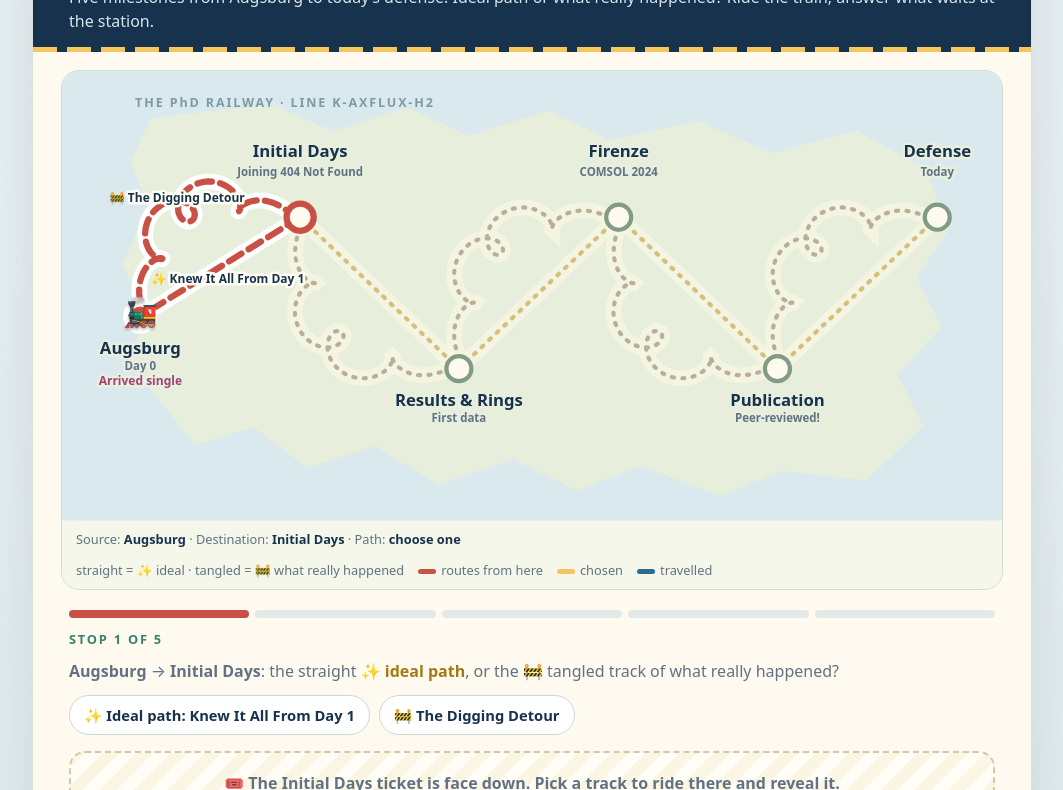
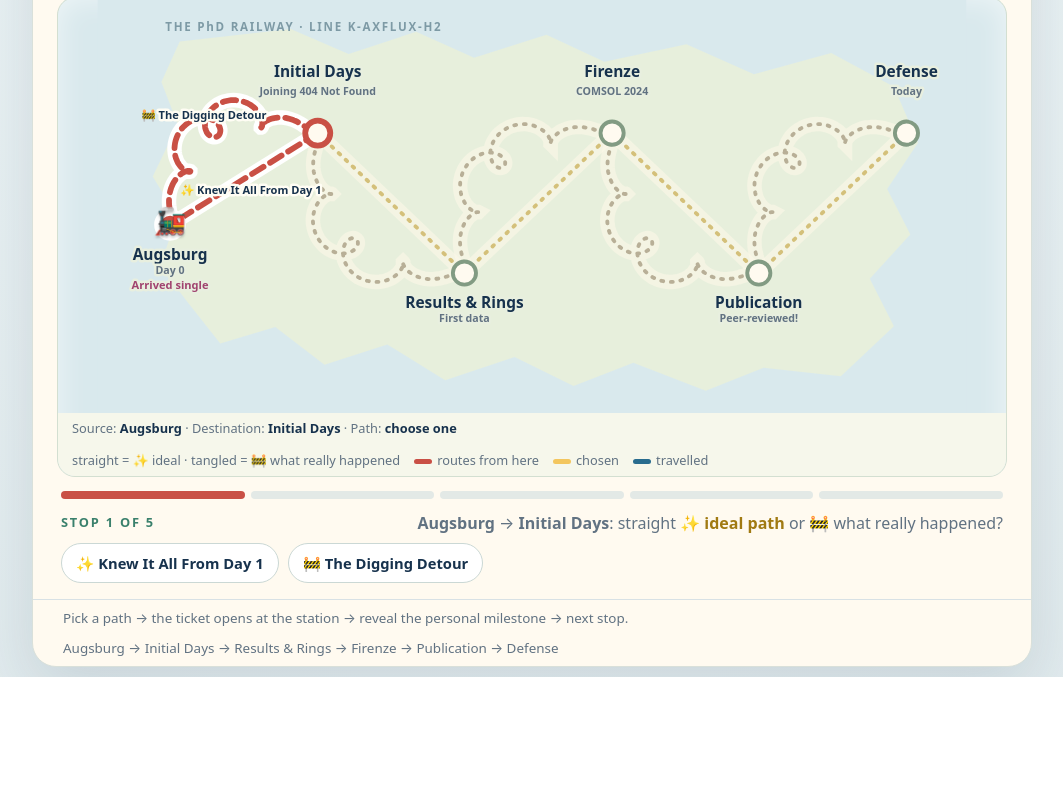
Before and after one commit to RohanKini7/ticket_to_ride, a plain HTML site: page index.html in a window 1280 px wide. Shown: the part 144-934 px from the top of the page, without its empty margins (108-1171 px from the left). After the commit the page ends 821 px from the top, so only its background shows below. Drawn offline with Linux system fonts and the light colour scheme.

Commit message:
Open the ticket as a card on arrival instead of the long section below the map
- Compact bar under the map: progress, leg, path choices, back / open ticket
- On arrival the ticket opens as a card over the map (close with ×, Esc or
  clicking outside; reopen with "Open ticket"); finale opens as a card too
- Layout shrinks the map to fit laptop screens without scrolling

Co-Authored-By: Claude Opus 5.5 <noreply@anthropic.com>
Claude-Session: https://claude.ai/code/session_015QERPtkPJZPMnCPqmii88K

```diff
--- a/index.html
+++ b/index.html
@@ -52,7 +52,7 @@ h1{font-size:clamp(2rem,5vw,3rem);line-height:1.05;margin:7px 0 8px}
 .sw{display:inline-block;width:18px;height:5px;border-radius:3px;vertical-align:middle;margin-right:5px}
 
 /* Content */
-.content{padding:20px 36px 30px;min-height:300px}
+.content{padding:14px 28px 16px}
 .stubs{display:flex;gap:6px;margin-bottom:12px}
 .stub{flex:1;height:8px;border-radius:4px;background:#e3e9e6}
 .stub.done{background:var(--blue)}.stub.now{background:var(--red)}
@@ -112,6 +112,19 @@ h2{font-size:clamp(1.4rem,4vw,1.9rem);margin:5px 0 10px;color:var(--navy)}
 .city text.life.hidden{opacity:0}
 .city text.life.pop{animation:lifepop .7s ease}
 @keyframes lifepop{0%{opacity:0}40%{opacity:1;fill:#e0559a}100%{opacity:1}}
+/* Compact bar + ticket card */
+.bar{display:flex;gap:10px 14px;align-items:center;justify-content:space-between;flex-wrap:wrap;margin-top:8px}
+.bar .leg{margin:0;color:var(--muted)}
+.bar .route-choices{margin:0}
+.bar-btns{display:flex;gap:10px;flex-wrap:wrap}
+.overlay{position:fixed;inset:0;background:#17324d55;display:flex;align-items:center;justify-content:center;padding:16px;z-index:5}
+.overlay[hidden]{display:none}
+.card{position:relative;background:var(--cream);border:2px dashed #d5c7a4;border-radius:20px;box-shadow:0 24px 70px #17324d55;width:min(620px,100%);max-height:88vh;display:flex;flex-direction:column}
+.card.pop{animation:cardin .4s ease}
+@keyframes cardin{from{opacity:0;transform:translateY(24px) scale(.96)}to{opacity:1;transform:none}}
+#cardBody{overflow:auto;padding:24px 26px 22px}
+.close{position:absolute;top:8px;right:10px;border:0;background:#e8eef0;color:var(--navy);width:34px;height:34px;border-radius:50%;font-size:1.3rem;cursor:pointer;z-index:1}
+.card .cleared{margin-right:30px}
 /* Dares */
 .dare-row{display:flex;gap:12px;align-items:center;flex-wrap:wrap;margin-top:18px;padding-top:16px;border-top:1px dashed #e0d5b8}
 .dare-btn{background:var(--gold);color:var(--navy)}.dare-btn:hover{background:#eab83f}
@@ -122,6 +135,16 @@ h2{font-size:clamp(1.4rem,4vw,1.9rem);margin:5px 0 10px;color:var(--navy)}
 #confetti{position:fixed;inset:0;pointer-events:none;z-index:10}
 @media(max-width:650px){body{padding:8px}main{border-radius:16px}header{padding:20px 22px 17px}.route-wrap{padding:12px 10px 0}.content{padding:19px 20px 25px}.footer{padding:12px 20px}.city text{font-size:14px}.map-caption{font-size:.7rem;padding:8px}}
 @media(prefers-reduced-motion:reduce){*,*:before,*:after{animation:none!important;transition:none!important}}
+/* Fit everything on one screen */
+header{padding:16px 30px 14px}
+h1{font-size:clamp(1.7rem,4vw,2.4rem);margin:4px 0 4px}
+.subtitle{font-size:.92rem}
+.route-wrap{padding:12px 24px 0}
+.map svg{max-height:calc(100vh - 385px);min-height:240px}
+.map{background:var(--water)}
+body{padding:10px}
+.map-caption{padding:6px 14px}
+.footer{padding:8px 30px}
 </style>
 </head>
 <body>
@@ -154,8 +177,9 @@ h2{font-size:clamp(1.4rem,4vw,1.9rem);margin:5px 0 10px;color:var(--navy)}
 </div></div>
 
 <section class="content" id="stage" aria-live="polite"></section>
-<div class="footer"><span>Pick a path → tell the PhD phase → reveal the personal milestone → retell it in that style.</span><span id="lineFooter"></span></div>
+<div class="footer"><span>Pick a path → the ticket opens at the station → reveal the personal milestone → next stop.</span><span id="lineFooter"></span></div>
 </main>
+<div class="overlay" id="overlay" hidden><div class="card" role="dialog" aria-modal="true" aria-label="Ticket"><button class="close" id="closeCard" aria-label="Close the ticket and look at the map">×</button><div id="cardBody"></div></div></div>
 
 <script src="content.js"></script>
 <script>
@@ -248,7 +272,7 @@ Object.entries(CITIES).forEach(([id,c])=>{
 });
 
 /* ---------- Journey logic ---------- */
-const state={city:START,history:[],pending:null,revealed:false,alt:false,dare:null,fact:null,life:false};
+const state={city:START,history:[],pending:null,revealed:false,alt:false,dare:null,fact:null,life:false,cardOpen:false};
 const other=(t,c)=>t.a===c?t.b:t.a;
 const byId=id=>TRACKS.find(t=>t.id===id);
 // Tracks run forward only: every hurdle from the current milestone leads to the next milestone.
@@ -280,22 +304,22 @@ function rideTrain(track,fromCity,done){
 /* ---------- Actions ---------- */
 function chooseTrack(id){
   if(!options().some(t=>t.id===id)||state.pending===id)return;
-  state.pending=id; state.fact=null; renderMap(); renderStage();
-  rideTrain(byId(id),state.city,()=>{if(state.pending===id){state.revealed=true;freshTicket=true;renderStage()}});
+  state.pending=id; state.fact=null; state.cardOpen=false; renderMap(); renderStage();
+  rideTrain(byId(id),state.city,()=>{if(state.pending===id){state.revealed=true;state.cardOpen=true;renderStage()}});
 }
 function nextStop(){
   const t=byId(state.pending);
   state.history.push({id:t.id,from:state.city,to:other(t,state.city)});
-  state.city=other(t,state.city); state.pending=null; state.revealed=false; state.alt=false; state.dare=null; state.fact=null; state.life=false;
+  state.city=other(t,state.city); state.pending=null; state.revealed=false; state.alt=false; state.dare=null; state.fact=null; state.life=false; state.cardOpen=state.history.length>=STOPS.length;
   animToken++; trainAtCity(state.city); render();
   if(state.history.length===STOPS.length)confetti();
 }
 function previousStop(){
   const h=state.history.pop(); animToken++;
-  state.city=h.from; state.pending=h.id; state.revealed=true; state.alt=false; state.dare=null; state.fact=null; state.life=true;
+  state.city=h.from; state.pending=h.id; state.revealed=true; state.alt=false; state.dare=null; state.fact=null; state.life=true; state.cardOpen=true;
   trainAtCity(h.to); render();
 }
-function restart(){confettiToken++;Object.assign(state,{city:START,history:[],pending:null,revealed:false,alt:false,dare:null,fact:null,life:false});animToken++;trainAtCity(START);render()}
+function restart(){confettiToken++;Object.assign(state,{city:START,history:[],pending:null,revealed:false,alt:false,dare:null,fact:null,life:false,cardOpen:false});animToken++;trainAtCity(START);render()}
 
 /* ---------- Rendering ---------- */
 function renderMap(){
@@ -351,42 +375,63 @@ function ticketBody(s){
   return h;
 }
 
+function finaleHTML(){
+  const path=CITIES[START].n+state.history.map(h=>` → <em>${byId(h.id).ideal?"✨ ":""}${byId(h.id).name}</em> → ${CITIES[h.to].n}`).join("");
+  return `<div class="finish"><div class="big" aria-hidden="true">♚🎓🎉</div><div class="counter">Checkmate</div><h2>${FINALE.heading}</h2><p>${FINALE.message}</p>${C.stations.some(x=>x.life)?`<div class="counter" style="margin-top:14px">${FINALE.doubleRouteTitle||"Your double route"}</div><div class="double"><span class="h" style="text-align:right">PhD</span><span></span><span class="h">Life</span>${C.stations.map(x=>`<span class="phd">${x.name}</span><span class="dot">●</span><span class="life">${x.life||""}</span>`).join("")}</div>`:""}
+    <div class="ticket" style="text-align:left;margin:16px 0"><div class="icon" aria-hidden="true">🏝️</div><div class="counter">After the game</div><h2>${FINALE.title}</h2><p class="prompt">${state.alt?FINALE.altPrompt:FINALE.prompt}</p><button class="link" id="alt">${state.alt?FINALE.mainLabel:FINALE.altLabel}</button>
+    ${FINALE.dare?`<div class="dare-card"><div class="dare-label">🎤 Final dare</div><p>${FINALE.dare}</p></div>`:""}</div>
+    <p class="recap">Your route: ${path}</p><div class="controls" style="justify-content:center"><button class="button secondary" id="restart">Ride again</button></div></div>`;
+}
+
+function stopCardHTML(s,n){
+  const h=byId(state.pending);
+  const fc=!h.ideal?"":state.fact===null
+    ?`<div class="factcheck">🕵️ <strong>Fact check!</strong> Does the room believe it really went like this? <button class="button small" id="factYes">Believable ✅</button><button class="button small" id="factNo">Nice try! ❌</button></div>`
+    :state.fact?`<div class="factcheck">🕵️ The room believes you. Respect.</div>`:`<div class="factcheck no">🕵️ The room isn’t buying it. Nice try, Dr. Kiran!</div>`;
+  return `<div class="counter">Stop ${n+1} of ${STOPS.length} · ${s.phase||CITIES[LINE[n+1]].n}</div>
+    <div class="cleared${h.ideal?" ideal":""}">${h.ideal?"✨ The ideal path":"🚧 What actually happened"}: <strong>${h.name}</strong> — ${h.story}</div>${fc}${ticketBody(s)}
+    <div class="controls">${lifeShown()?`<button class="button primary" id="next">${n===STOPS.length-1?"Finish the journey 🎓":"Next stop →"}</button>`:""}</div>`;
+}
+
 function renderStage(){
-  const stage=document.getElementById("stage"), n=state.history.length;
-  if(n>=STOPS.length){
-    const path=CITIES[START].n+state.history.map(h=>` → <em>${byId(h.id).ideal?"✨ ":""}${byId(h.id).name}</em> → ${CITIES[h.to].n}`).join("");
-    stage.innerHTML=`${stubs()}<div class="finish"><div class="big" aria-hidden="true">♚🎓🎉</div><div class="counter">Checkmate</div><h2>${FINALE.heading}</h2><p>${FINALE.message}</p>${C.stations.some(x=>x.life)?`<div class="counter" style="margin-top:14px">${FINALE.doubleRouteTitle||"Your double route"}</div><div class="double"><span class="h" style="text-align:right">PhD</span><span></span><span class="h">Life</span>${C.stations.map(x=>`<span class="phd">${x.name}</span><span class="dot">●</span><span class="life">${x.life||""}</span>`).join("")}</div>`:""}
-      <div class="ticket fresh" style="text-align:left;max-width:680px;margin:16px auto"><div class="icon" aria-hidden="true">🏝️</div><div class="counter">After the game</div><h2>${FINALE.title}</h2><p class="prompt">${state.alt?FINALE.altPrompt:FINALE.prompt}</p><button class="link" id="alt">${state.alt?FINALE.mainLabel:FINALE.altLabel}</button>
-      <div class="dare-card"><div class="dare-label">🎤 Final dare</div><p>${FINALE.dare}</p></div></div>
-      <p class="recap">Your route: ${path}</p><div class="controls" style="justify-content:center"><button class="button secondary" id="back">← Last stop</button><button class="button secondary" id="restart">Ride again</button></div></div>`;
-    document.getElementById("alt").onclick=()=>{state.alt=!state.alt;renderStage()};
-    document.getElementById("restart").onclick=restart;
-    document.getElementById("back").onclick=previousStop;
-    return;
+  const stage=document.getElementById("stage"), n=state.history.length, done=n>=STOPS.length;
+  // ---- Compact bar under the map ----
+  let bar=stubs();
+  if(done){
+    bar+=`<div class="bar"><span class="leg">🎓 Journey complete — welcome to the Defense station!</span><span class="bar-btns"><button class="button secondary" id="back">← Last stop</button>${state.cardOpen?"":`<button class="button primary" id="open">🎓 Open the finale</button>`}<button class="button secondary" id="restart2">Ride again</button></span></div>`;
+  }else{
+    const opts=options(), from=CITIES[state.city].n, to=CITIES[LINE[n+1]].n;
+    const choices=opts.map(t=>`<button class="choice ${t.id===state.pending?"selected":""}" data-choice="${t.id}">${t.ideal?"✨ ":"🚧 "}${t.name}</button>`).join("");
+    const status=state.pending&&!state.revealed
+      ?(byId(state.pending).ideal?`🚂 Cruising the ideal path to ${to}… suspiciously smooth.`:`🚂 Fighting through “${byId(state.pending).name}”…`)
+      :`<strong>${from}</strong> → <strong>${to}</strong>: straight <span class="ideal-txt">✨ ideal path</span> or 🚧 what really happened?`;
+    bar+=`<div class="bar"><span class="counter" style="margin:0">Stop ${n+1} of ${STOPS.length}</span><span class="leg">${status}</span></div>
+      <div class="bar"><span class="route-choices" role="group" aria-label="Tracks from ${from} to ${to}">${choices}</span><span class="bar-btns">${n?'<button class="button secondary" id="back">← Previous stop</button>':""}${state.revealed&&!state.cardOpen?`<button class="button primary" id="open">🎟️ Open ticket</button>`:""}</span></div>`;
   }
-  const s=STOPS[n], opts=options(), from=CITIES[state.city].n;
-  const to=CITIES[LINE[n+1]].n;
-  const choices=opts.map(t=>`<button class="choice ${t.id===state.pending?"selected":""}" data-choice="${t.id}">${t.ideal?"✨ Ideal path: ":"🚧 "}${t.name}</button>`).join("");
-  let ticket;
-  if(state.revealed){const h=byId(state.pending);const fc=!h.ideal?"":state.fact===null
-      ?`<div class="factcheck">🕵️ <strong>Fact check!</strong> Does the room believe it really went like this? <button class="button small" id="factYes">Believable ✅</button><button class="button small" id="factNo">Nice try! ❌</button></div>`
-      :state.fact?`<div class="factcheck">🕵️ The room believes you. Respect.</div>`:`<div class="factcheck no">🕵️ The room isn’t buying it. Nice try, Dr. Kiran!</div>`;
-    ticket=`<div class="ticket${freshTicket?" fresh":""}"><div class="cleared${h.ideal?" ideal":""}">${h.ideal?"✨ The ideal path":"🚧 What actually happened"}: <strong>${h.name}</strong> — ${h.story}</div>${fc}${ticketBody(s)}</div>`;freshTicket=false}
-  else if(state.pending) ticket=`<div class="ticket mystery">${byId(state.pending).ideal?`🚂 Cruising the ideal path to ${to}… suspiciously smooth.`:`🚂 Fighting through “${byId(state.pending).name}” on the way to ${to}…`}</div>`;
-  else ticket=`<div class="ticket mystery">🎟️ The ${to} ticket is face down. Pick a track to ride there and reveal it.</div>`;
-  stage.innerHTML=`${stubs()}<div class="counter">Stop ${n+1} of ${STOPS.length}${state.revealed?` · ${s.phase}`:""}</div>
-    <p class="leg"><strong>${from}</strong> → <strong>${to}</strong>: the straight <span class="ideal-txt">✨ ideal path</span>, or the 🚧 tangled track of what really happened?</p><div class="route-choices" role="group" aria-label="Hurdle tracks from ${from} to ${to}">${choices}</div>
-    ${ticket}
-    <div class="controls">${n?'<button class="button secondary" id="back">← Previous stop</button>':""}${state.revealed&&lifeShown()?`<button class="button primary" id="next">${n===STOPS.length-1?"Finish the journey 🎓":"Next stop →"}</button>`:""}</div>`;
-  stage.querySelectorAll("[data-choice]").forEach(b=>b.onclick=()=>chooseTrack(b.dataset.choice));
-  const r=document.getElementById("reveal");
-  if(r)r.onclick=()=>{const a=document.getElementById("answer"),show=a.classList.toggle("show");r.textContent=show?"Hide answer":"Reveal answer";r.setAttribute("aria-expanded",show)};
-  const fy=document.getElementById("factYes"); if(fy)fy.onclick=()=>{state.fact=true;renderStage()};
-  const fn=document.getElementById("factNo"); if(fn)fn.onclick=()=>{state.fact=false;renderStage()};
-  const lb=document.getElementById("lifeBtn"); if(lb)lb.onclick=()=>{state.life=true;freshStep=true;render()};
-  const alt=document.getElementById("alt"); if(alt)alt.onclick=()=>{state.alt=!state.alt;renderStage()};
-  const nx=document.getElementById("next"); if(nx)nx.onclick=nextStop;
-  const bk=document.getElementById("back"); if(bk)bk.onclick=previousStop;
+  stage.innerHTML=bar;
+
+  // ---- The ticket card (opens on arrival) ----
+  const overlay=document.getElementById("overlay"), body=document.getElementById("cardBody");
+  const show=state.cardOpen&&(done||state.revealed);
+  overlay.hidden=!show;
+  if(show){
+    const keep=body.scrollTop, same=overlay.dataset.key===String(n);
+    body.innerHTML=done?finaleHTML():stopCardHTML(STOPS[n],n);
+    overlay.dataset.key=String(n);
+    body.scrollTop=same?keep:0;
+    if(!same)document.querySelector(".card").classList.remove("pop"),void document.querySelector(".card").offsetWidth,document.querySelector(".card").classList.add("pop");
+  }else overlay.dataset.key="";
+
+  const $=id=>document.getElementById(id), on=(id,f)=>{const e=$(id);if(e)e.onclick=f};
+  document.querySelectorAll("[data-choice]").forEach(b=>b.onclick=()=>chooseTrack(b.dataset.choice));
+  on("factYes",()=>{state.fact=true;renderStage()});
+  on("factNo",()=>{state.fact=false;renderStage()});
+  on("lifeBtn",()=>{state.life=true;freshStep=true;render()});
+  on("alt",()=>{state.alt=!state.alt;renderStage()});
+  on("next",nextStop);
+  on("back",previousStop);
+  on("open",()=>{state.cardOpen=true;renderStage()});
+  on("restart",restart); on("restart2",restart);
 }
 function render(){renderMap();renderStage()}
 
@@ -406,6 +451,9 @@ function confetti(){
   })(t0);
 }
 
+document.getElementById("closeCard").onclick=()=>{state.cardOpen=false;renderStage()};
+document.getElementById("overlay").addEventListener("click",e=>{if(e.target.id==="overlay"){state.cardOpen=false;renderStage()}});
+addEventListener("keydown",e=>{if(e.key==="Escape"&&state.cardOpen){state.cardOpen=false;renderStage()}});
 trainAtCity(START);
 render();
 </script>
```
